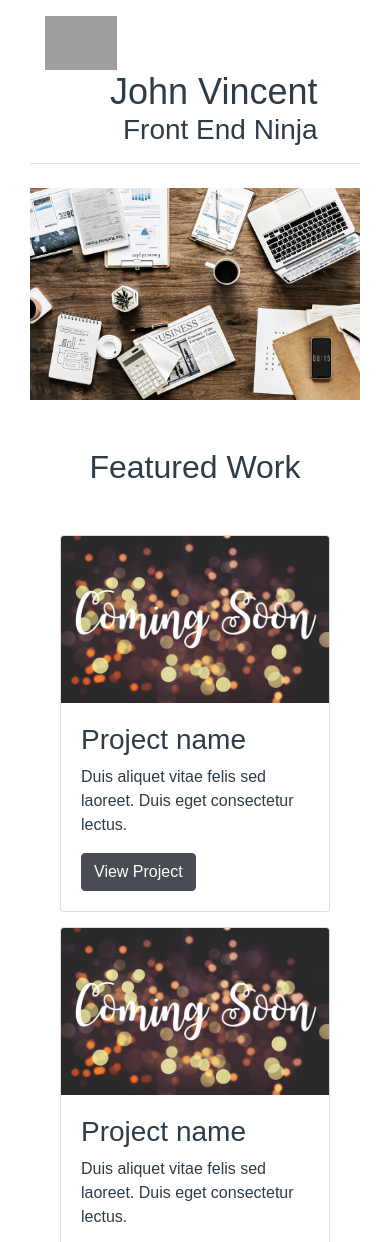
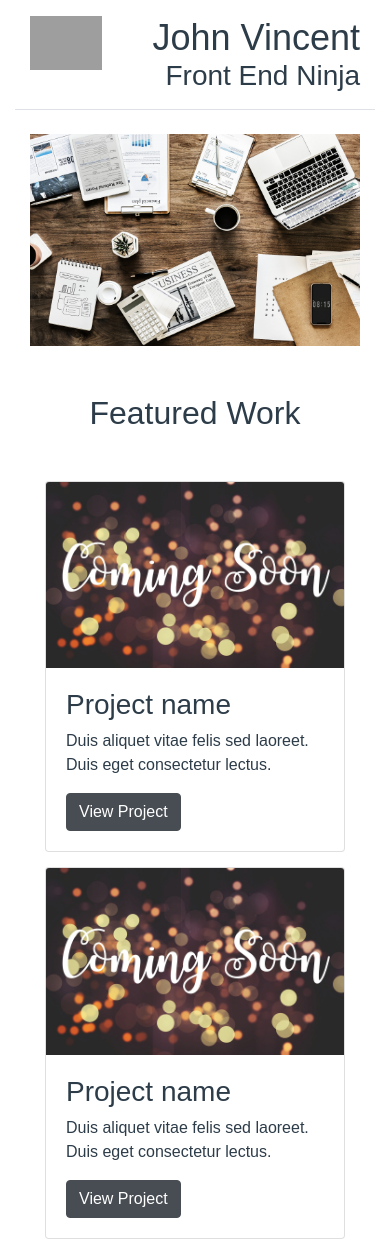
Before and after one commit to jvincent3/Udacity-Portfolio, a plain HTML site: page index.html in a window 390 px wide. Shown: the top 1242 px of the page. Drawn offline with Linux system fonts and the light colour scheme; grey boxes are pictures that could not be loaded.

Commit message:
Removed containers inside container.
Remove nesting container inside a container and added row, cols to it's place.

```diff
--- a/css/styles.css
+++ b/css/styles.css
@@ -1,4 +1,5 @@
-html, body {
+html,
+body {
   height:100%;
 }
 
@@ -7,10 +8,6 @@ body {
 	margin: auto;
 	font-family: sans-serif;
 	color: #2d3c49;
-}
-
-hr {
-	border: 2px solid #7d97ad;
 }
 
 h2 {
@@ -28,12 +25,14 @@ h2 {
 
 }
 
-.header-title, .header-subtitle {
+.header-title,
+.header-subtitle {
 	margin-top: 0;
 	margin-bottom: 0;
 }
 
-.header-title, .header-subtitle,
+.header-title,
+.header-subtitle,
 .featured-work {
 	font-weight: lighter;
 }
@@ -58,12 +57,12 @@ h2 {
 	text-align: center;
 }
 
-.projects ul {
+.projects__list {
 	padding: 0;
 	list-style: none;
 }
 
-.projects li {
+.projects__list_cont {
 	margin-bottom: 15px;
     margin-left: auto;
     margin-right: auto;
--- a/index.html
+++ b/index.html
@@ -14,9 +14,7 @@
 	<div class="container">
 
 		<!-- HEADER  CONTENT-->
-		<div class="row">
-			<header class="container-fluid">
-				<div class="row pt-3 pb-3 mb-4 border-bottom">
+		<header class="row pt-3 pb-3 mb-4 border-bottom">
 					<div class="col-1 col-md-1">
 						<img class="header-logo" src="https://cdn.worldvectorlogo.com/logos/udacity.svg" alt="">
 					</div>
@@ -26,32 +24,27 @@
 						</h1>
 						<h2 class="header-subtitle text-right">Front End Ninja</h2>
 					</div>
-				</div>
-			</header>
-		</div>
+		</header>
 
 		<!-- BODY SECTION -->
-		<section class="container-fluid">
+		<main class="row">
 
 			<!-- HERO SECTION-->
-			<section class="row hero">
-				<div>
+			<section class="hero col-12">
 					<img class="img-fluid" src="img/hero-img.jpg" alt="header image">
-				</div>
 			</section>
 
 			<!-- PROJECT SHOWCASE SECTION -->
-			<section class="projects row">
+			<section class="projects col-12">
 				<!-- PROJECT TITLE -->
-				<div class="col-12">
-					<h2 class="section-title mt-5 mb-5">Featured Work</h2>
-				</div>
+
+				<h2 class="section-title mt-5 mb-5">Featured Work</h2>
 
 				<!-- PROJECT CARDS -->
-				<div class="container">
-					<ul class="row">
+				<div class="project-showcase">
+					<ul class="projects__list row">
 
-						<li class="col-12 col-sm-12 col-md-6 col-lg-4">
+						<li class="projects__list_cont col-12 col-sm-12 col-md-6 col-lg-4">
 							<div class="card">
 								<img class="card-img-top" src="img/coming-soon.jpg" alt="Card image cap">
 								<div class="card-body">
@@ -62,7 +55,7 @@
 							</div>
 						</li>
 
-						<li class="col-12 col-sm-12 col-md-6 col-lg-4">
+						<li class="projects__list_cont col-12 col-sm-12 col-md-6 col-lg-4">
 							<div class="card">
 								<img class="card-img-top" src="img/coming-soon.jpg" alt="Card image cap">
 								<div class="card-body">
@@ -73,7 +66,7 @@
 							</div>
 						</li>
 
-						<li class="col-12 col-sm-12 col-md-6 col-lg-4">
+						<li class="projects__list_cont col-12 col-sm-12 col-md-6 col-lg-4">
 							<div class="card">
 								<img class="card-img-top" src="img/coming-soon.jpg" alt="Card image cap">
 								<div class="card-body">
@@ -89,7 +82,7 @@
 
 			</section>
 
-		</section>
+		</main>
 	</div>
 </body>
 
```
